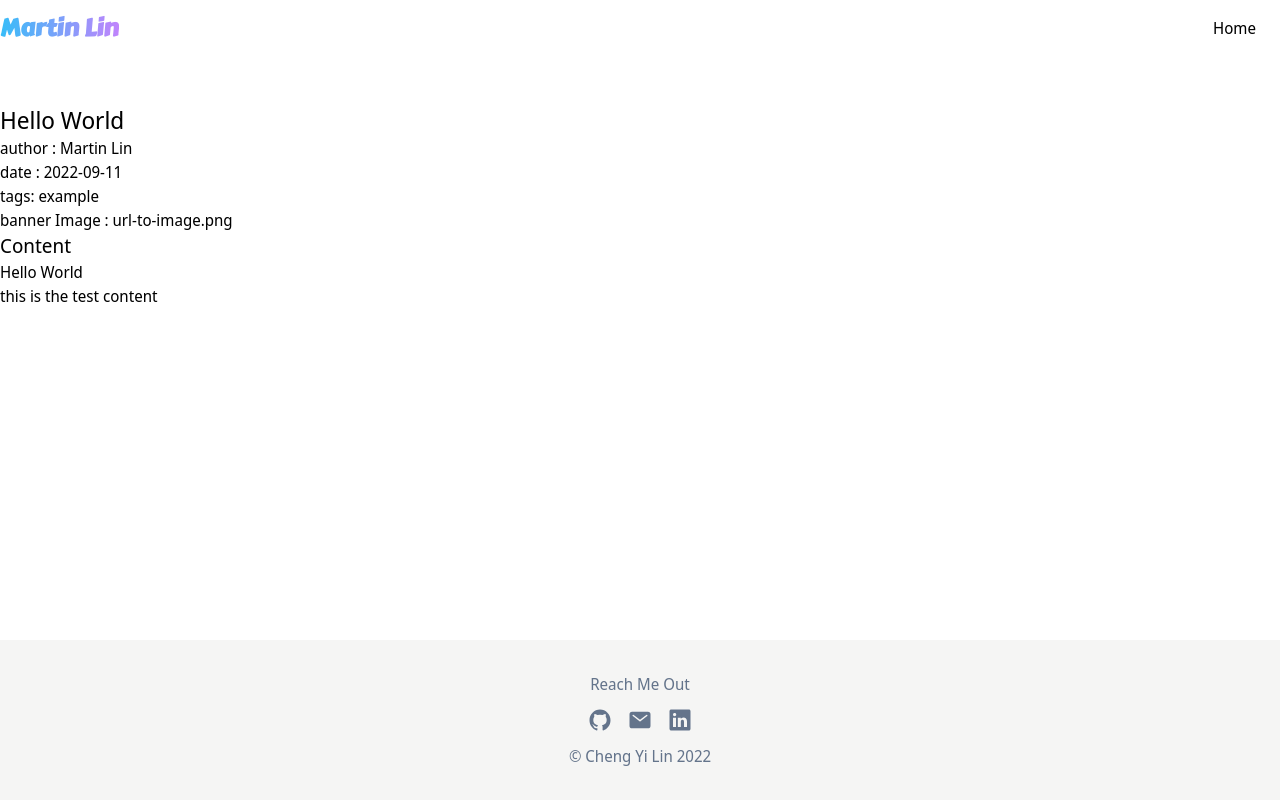
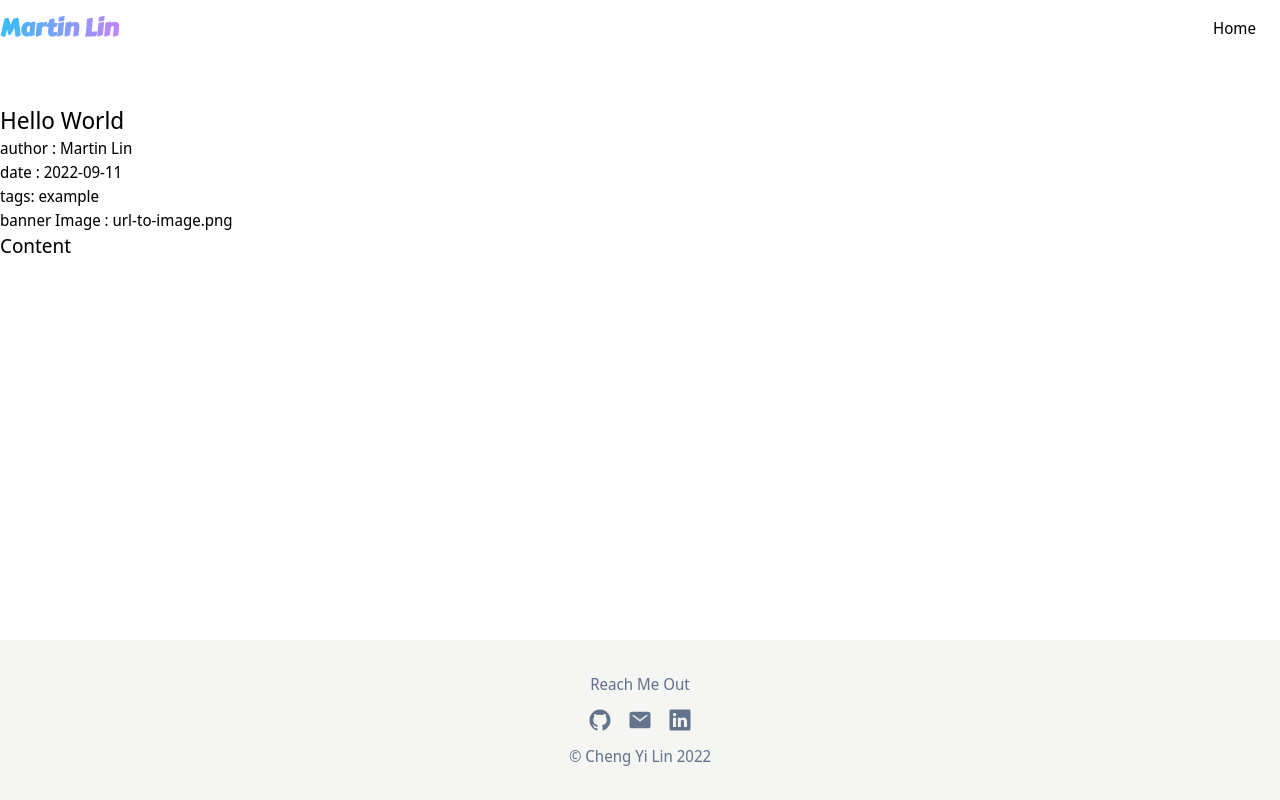
Before and after one commit to ChengYiLin/MTCode, a Next.js app: page /blog/HelloWorld in a window 1280 px wide. Built offline with nearby package versions, Linux system fonts and the light colour scheme.

Commit message:
chore: remove packages `markdown-it`

```diff
--- a/package.json
+++ b/package.json
@@ -14,7 +14,6 @@
         "dayjs": "^1.11.6",
         "gray-matter": "^4.0.3",
         "html-react-parser": "^3.0.4",
-        "markdown-it": "^13.0.1",
         "next": "^12.3.1",
         "react": "^18.2.0",
         "react-dom": "^18.2.0",
@@ -22,7 +21,6 @@
     },
     "devDependencies": {
         "@svgr/webpack": "^6.5.0",
-        "@types/markdown-it": "^12.2.3",
         "@types/node": "18.11.3",
         "@types/react": "18.0.21",
         "@types/react-dom": "18.0.6",
--- a/src/pages/blog/[postName].tsx
+++ b/src/pages/blog/[postName].tsx
@@ -2,7 +2,6 @@ import { readFileSync, readdirSync } from "fs";
 import { join } from "path";
 import type { NextPage, GetStaticProps, GetStaticPaths } from "next";
 import matter from "gray-matter";
-import md from "markdown-it";
 
 export interface IPostPageProps {
     title: string;
@@ -26,9 +25,6 @@ const Post: NextPage<IPostPageProps> = (props) => {
             <p>banner Image : {bannerImage}</p>
             <div>
                 <p className="text-xl">Content</p>
-                <div
-                    dangerouslySetInnerHTML={{ __html: md().render(content) }}
-                />
             </div>
         </div>
     );
```
Also changed, not shown: 1 other file (tests, documents, lock files or other folders).
